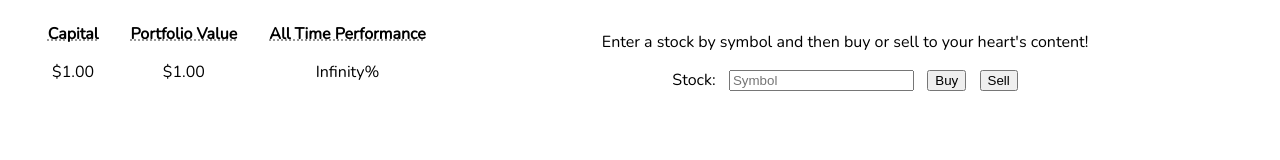
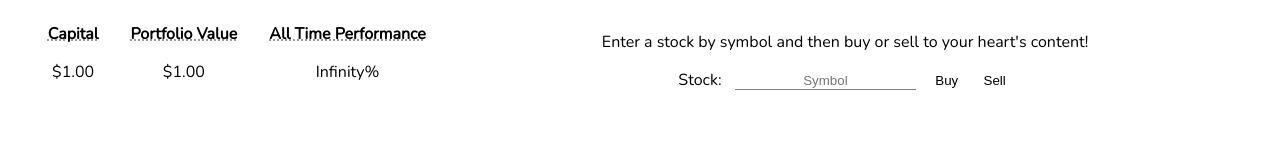
Before and after one commit to joncokisler/BetterStocks, a React (Create React App) app in the folder client/: page /paper-trade in a window 1280 px wide. Shown: the part 188-348 px from the top of the page. Built offline with nearby package versions, Linux system fonts and the light colour scheme; no server answers.

Commit message:
styled the buttons on paper trade

```diff
--- a/client/src/react-components/PaperTrade/styles.css
+++ b/client/src/react-components/PaperTrade/styles.css
@@ -60,3 +60,40 @@
 .paperTrade .holdings {
     margin-top: 4em;
 }
+
+input {
+    background-color: white;
+    background-position: 10px 10px;
+    background-repeat: no-repeat;
+    border:none;
+    text-align: center;
+}
+
+input[type=text] {
+    background-color: white;
+    background-position: 10px 10px;
+    background-repeat: no-repeat;
+    border:none;
+    border-bottom: 1px solid grey;
+    text-align: center;
+}
+
+
+
+input[type=text]:focus {
+    border: 2px solid #555;
+  }
+
+input[type=text]:hover {
+    border-bottom: 2px solid #555;
+  }
+
+input[type=submit]:hover {
+    border: 2px solid #555;
+  }
+
+input[type=submit]:active {
+
+    background-color: grey;
+    color: white;
+}
```
